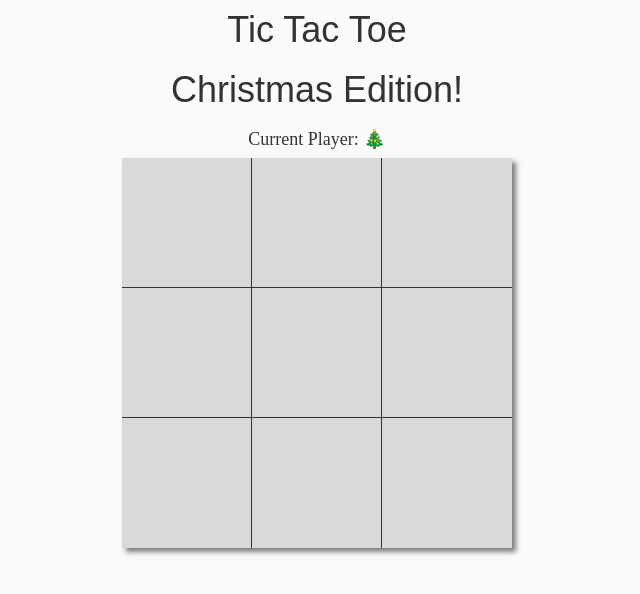
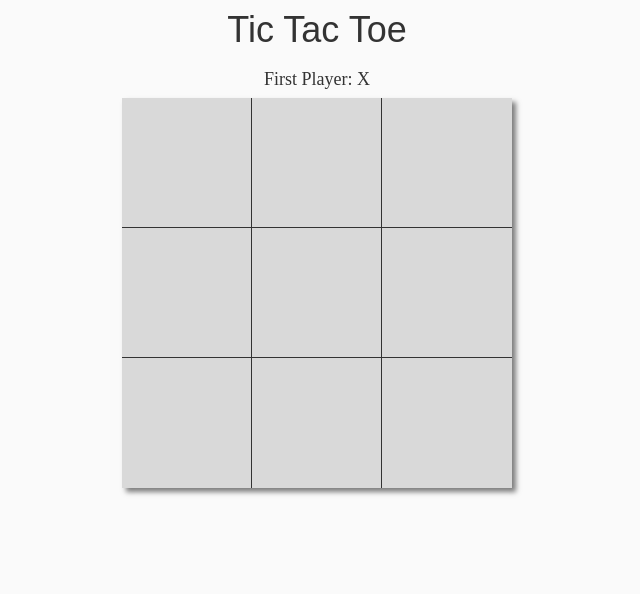
Before and after one commit to NanovirusHD/tictactoe, a plain HTML site: page index.html in a window 1280 px wide. Shown: the whole page, without its empty margins (323-963 px from the left). Drawn offline with Linux system fonts and the light colour scheme.

Commit message:
Update index.html

```diff
--- a/index.html
+++ b/index.html
@@ -9,9 +9,8 @@
   <body>
     <div class="container">
       <header><h1>Tic Tac Toe</h1></header>
-      <header><h1>Christmas Edition!</h1></header>
 
-      <div class="message">Current Player: 🎄</div>
+      <div class="message">First Player: X</div>
       <button class="play-again">Play Again</button>
 
       <div class="gameboard">
```
